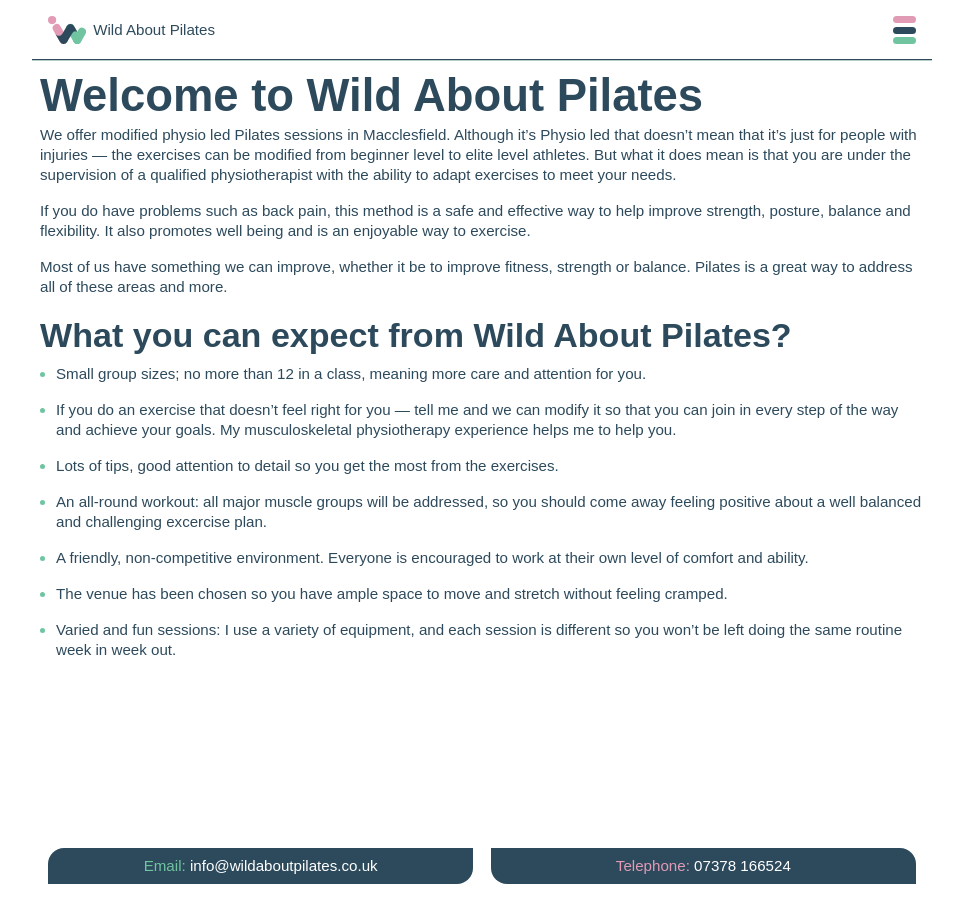
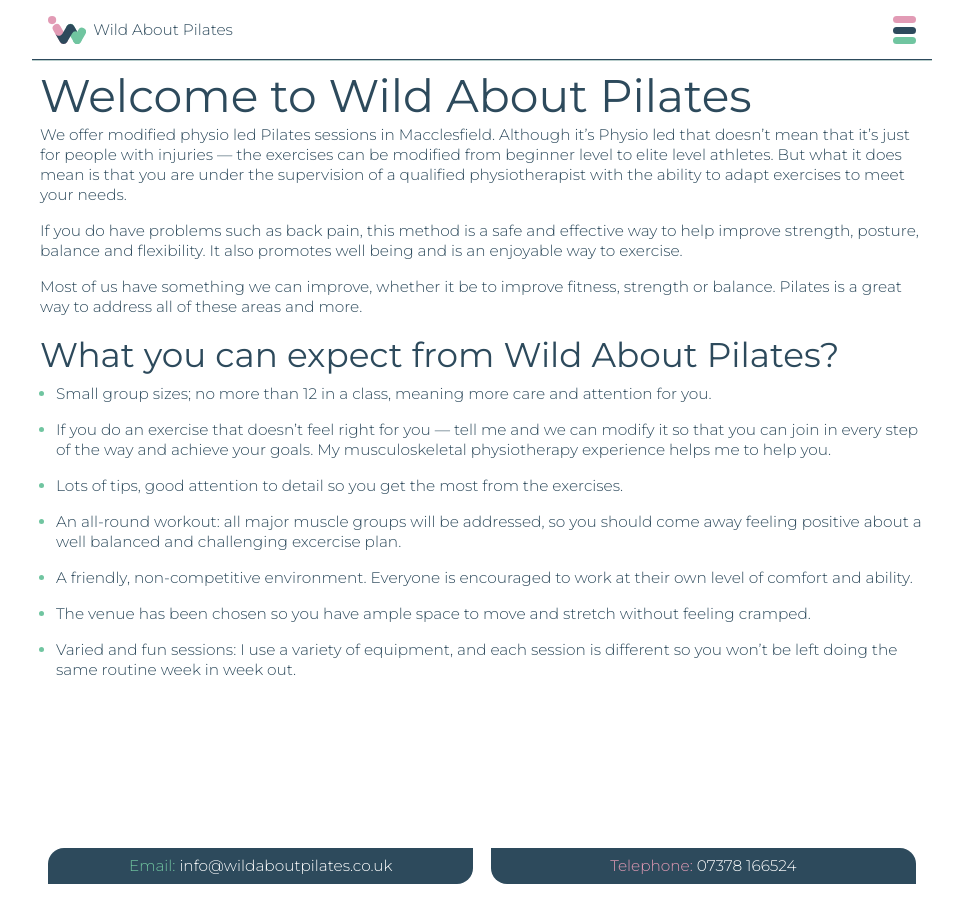
Before and after one commit to mikeraynham/wildaboutpilates, a Jekyll site: the page built from index.md, in a window 1280 px wide. Shown: the whole page, without its empty margins (158-1121 px from the left). Built offline with Jekyll 4.4.1, drawn with Linux system fonts in a browser that asks for light colours.

Commit message:
Make text lighter, headings heavier

```diff
--- a/_layouts/default.html
+++ b/_layouts/default.html
@@ -12,8 +12,8 @@
         <meta charset="utf-8">
         <meta name="viewport" content="initial-scale=1" />
         <title>Wild About Pilates | {{ page.title }}</title>
-        <link href="https://fonts.googleapis.com/css?family=Montserrat" rel="stylesheet">
-        <link rel="stylesheet" href="/css/screen.css?b">
+        <link href="https://fonts.googleapis.com/css?family=Montserrat:300,400" rel="stylesheet">
+        <link rel="stylesheet" href="/css/screen.css?c">
         <link rel="canonical" href="{{ site.url }}{{ page.url }}" />
         <link rel="apple-touch-icon" sizes="180x180" href="/apple-touch-icon.png">
         <link rel="icon" type="image/png" sizes="32x32" href="/favicon-32x32.png">
--- a/_sass/_typography.scss
+++ b/_sass/_typography.scss
@@ -28,12 +28,20 @@
     @return (rem_to_px($body_line_height) / nounit($pixels)) * 0.5rem;
 }
 
-body, caption, th, td, input, textarea, select, option, legend, fieldset,
-h1, h2, h3, h4, h5, h6, p {
-    font-family: 'Montserrat Light', sans-serif;
+body, caption, th, td, input, textarea, select, option, legend, fieldset, p,
+h1, h2, h3, h4, h5, h6 {
+    font-family: 'Montserrat', sans-serif;
     font-size-adjust: 0.5;
     font-size: 100%;
     text-rendering: optimizeLegibility;
+}
+
+body, caption, th, td, input, textarea, select, option, legend, fieldset, p {
+    font-weight: 300;
+}
+
+h1, h2, h3, h4, h5, h6 {
+    font-weight: 400;
 }
 
 $body_size: 1rem;
```
